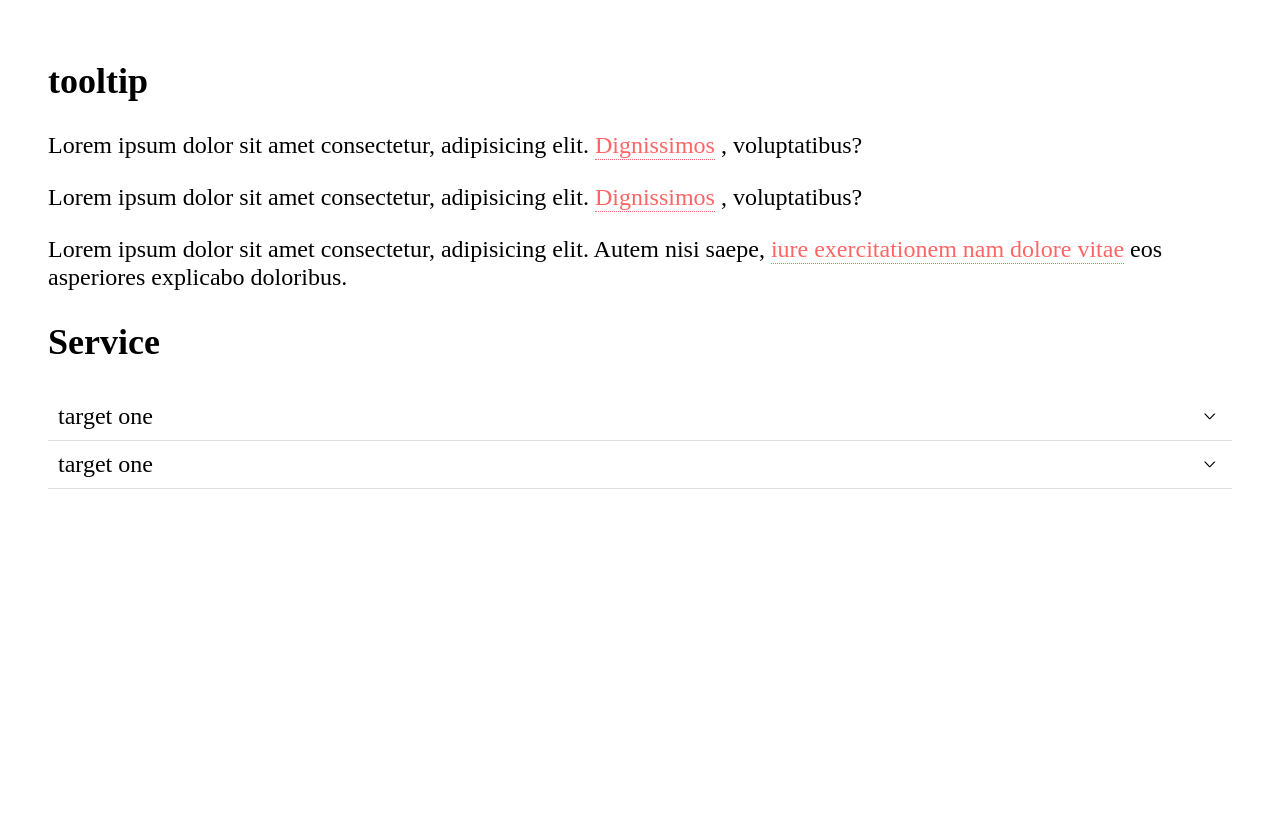
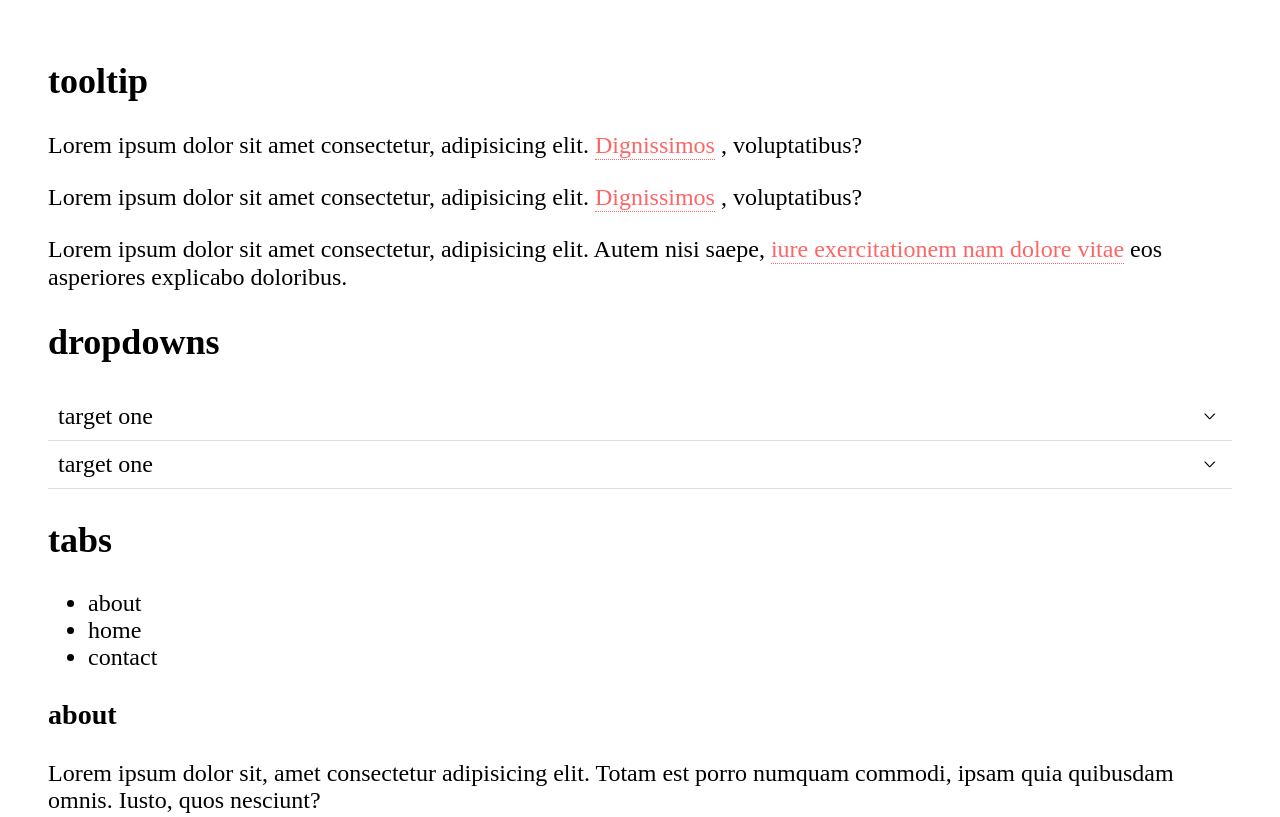
Before and after one commit to kratos619/uilib, a website built with webpack: page dist/index.html in a window 1280 px wide. Shown: the top 817 px of the page. Built offline with nearby package versions, Linux system fonts and the light colour scheme.

Commit message:
tabs working

```diff
--- a/src/index.js
+++ b/src/index.js
@@ -1,4 +1,6 @@
 import Tooltip from './ui-material/js/tooltip';
 import Dropdown from './ui-material/js/dropdown';
+import Tabs from './ui-material/js/Tabs';
+new Tabs(document.querySelector('.tabs'));
 new Tooltip(document.querySelectorAll('.ui-tooltip'));
 new Dropdown(document.querySelectorAll('.ui-dropdown'));
--- /dev/null
+++ b/src/ui-material/js/Tabs.js
@@ -0,0 +1,10 @@
+class Tabs {
+    constructor(container) {
+        this.container = container;
+        console.log('container', this.container);
+        this.tabs = container.querySelector('.trigger');
+        console.log('tabs', this.tabs);
+    }
+}
+
+export default Tabs;
```
Also changed, not shown: dist/index.html.
